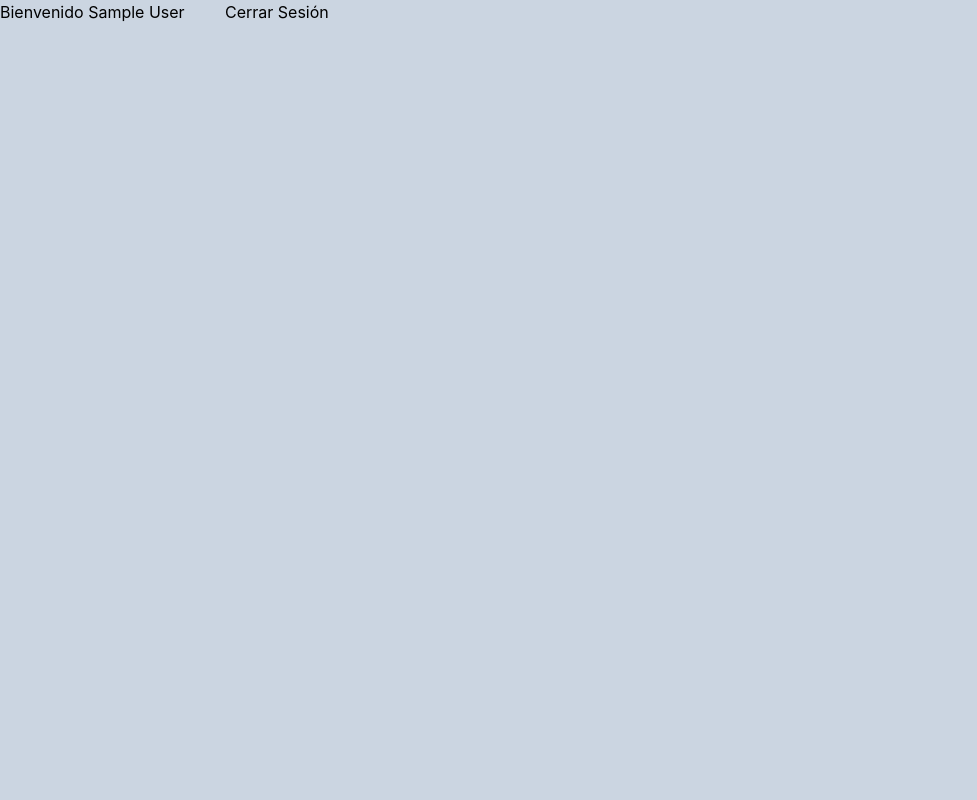
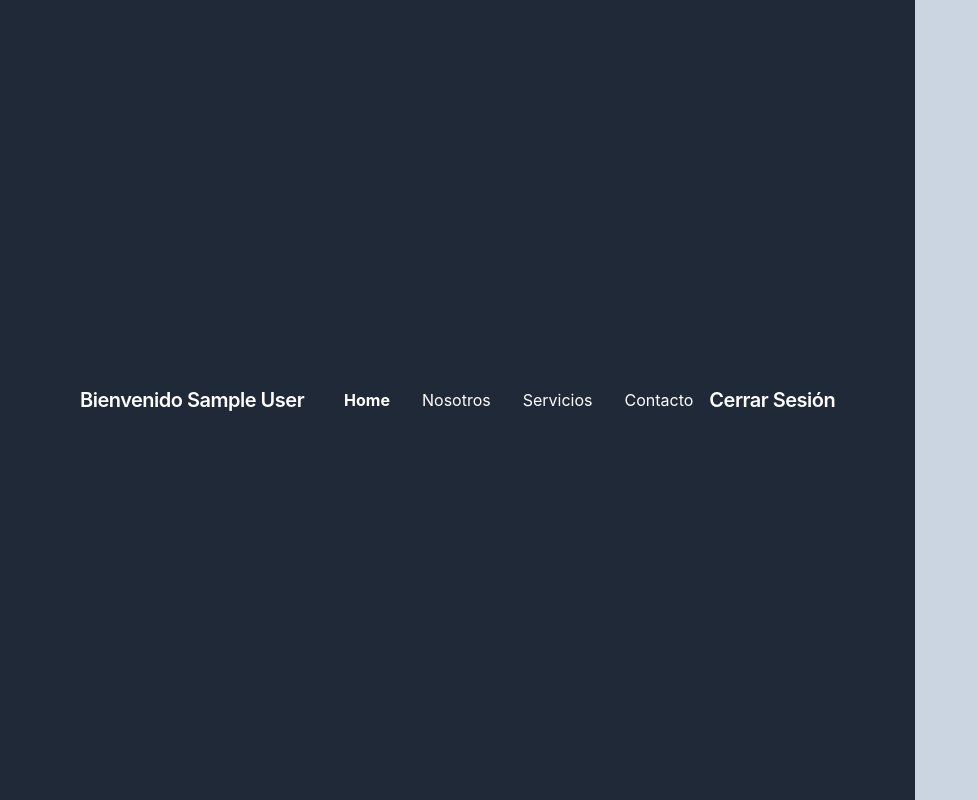
Before and after one commit to FrankHup/react-firebase-app, a React (Create React App) app: page / in a window 1280 px wide. Shown: the whole page, without its empty margins (0-977 px from the left). Built offline with nearby package versions, Linux system fonts and the light colour scheme; no server answers; sample sign-in values are in the browser's storage.

Commit message:
editing-home

```diff
--- a/src/components/Home.js
+++ b/src/components/Home.js
@@ -1,29 +1,57 @@
 //import {useContext} from 'react';
 //import {context, useAuth} from '../context/AuthContext';
-import{useAuth} from '../context/AuthContext';
+import { useAuth } from "../context/AuthContext";
 
-export function Home(){
-    const {user, logout, loading}= useAuth();
-    console.log(user)
+export function Home() {
+  const { user, logout, loading } = useAuth();
+  console.log(user);
 
-    const handleLogout= async()=>{
+  const handleLogout = async () => {
     try {
       await logout();
     } catch (error) {
       alert("Error al cerrar sesión");
       console.error(error);
     }
-
   };
 
   if (loading) return <p>Cargando...</p>;
   //const {user}= useAuth()
   //console.log(user)
-    return <div className='flex-row-reverse grid grid-cols-3  content-between'>
-
-        <h1 >Bienvenido {user.displayName || user.email}</h1>
-
-        <button onClick={handleLogout} >Cerrar Sesión</button>
-
-        </div>;
+  return (
+    <nav className="nav flex flex-wrap items-center justify-between bg-gray-800 px-20">
+      <div className="flex flex-no-shrink items-center mr-6 py-3 text-grey-darkest ">
+        <span className="font-semibold text-xl tracking-tight text-white">
+          <h1>Bienvenido {user.displayName || user.email}</h1>
+        </span>
+      </div>
+      <input class="menu-btn hidden" type="checkbox" id="menu-btn" />
+      <label
+        class="menu-icon block cursor-pointer md:hidden px-2 py-4 relative select-none"
+        for="menu-btn"
+      >
+        <span class="navicon bg-grey-darkest flex items-center relative"></span>
+      </label>
+      <ul class="menu border-b md:border-none flex justify-end list-reset m-0 w-full md:w-auto">
+    <li class="border-t md:border-none">
+      <a href="/" class="block md:inline-block px-4 py-3 no-underline text-grey-darkest hover:text-grey-darker font-bold text-white ">Home</a>
+    </li>
+    <li class="border-t md:border-none">
+      <a href="/about/" class="block md:inline-block px-4 py-3 no-underline text-grey-darkest hover:text-grey-darker text-white ">Nosotros</a>
+    </li>
+    <li class="border-t md:border-none">
+      <a href="/blog/" class="block md:inline-block px-4 py-3 no-underline text-grey-darkest hover:text-grey-darker text-white ">Servicios</a>
+    </li>
+    <li class="border-t md:border-none">
+      <a href="/blog/" class="block md:inline-block px-4 py-3 no-underline text-grey-darkest hover:text-grey-darker text-white ">Contacto</a>
+    </li>
+  </ul>
+      <button
+        onClick={handleLogout}
+        className="font-semibold text-xl tracking-tight text-white"
+      >
+        Cerrar Sesión
+      </button>
+    </nav>
+  );
 }
```
Lines whose indentation alone changed are shown as unchanged.
